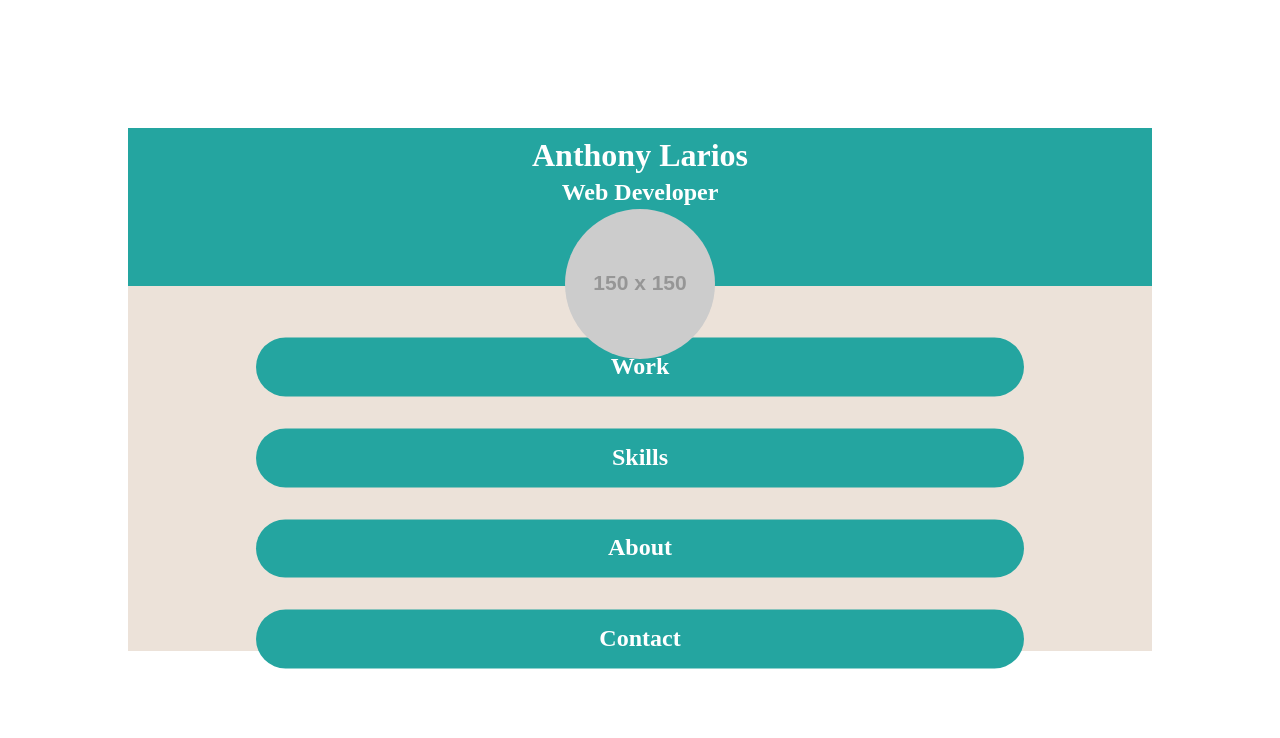
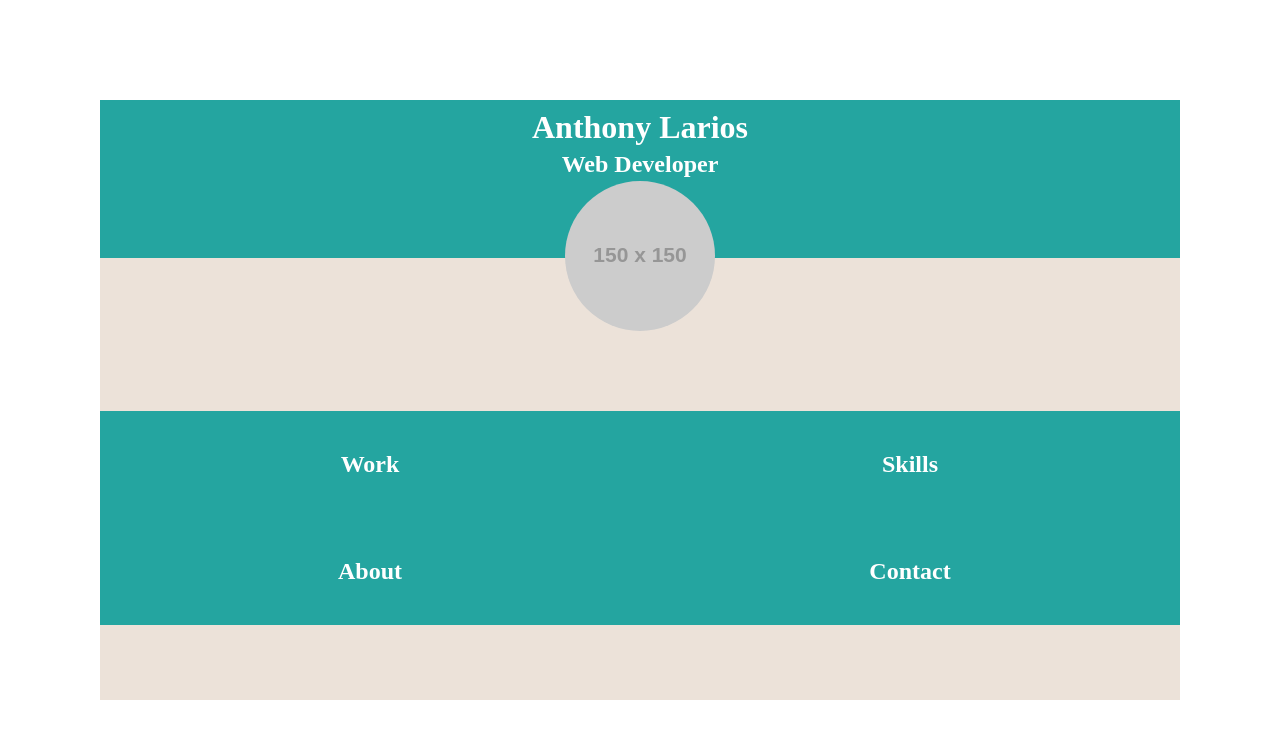
Before and after one commit to AnthonyLarios/portfolio, a plain HTML site: page index.html in a window 1280 px wide. Drawn offline with Linux system fonts and the light colour scheme; placeholder pictures from the web are drawn by us.

Commit message:
Modify desktop breakpoint for menu
Add hover transitions to menu links

```diff
--- a/index.html
+++ b/index.html
@@ -31,8 +31,6 @@
                 <li><a class="link" href="#" data-url="">About</a></li>
                 <li><a class="link" href="#" data-url="">Contact</a></li>
             </ul>
-
-            <div id="container"></div>
         </nav>
     </div>
 </body>
--- a/sass/2-base/_base.sass
+++ b/sass/2-base/_base.sass
@@ -1,5 +1,8 @@
 body
     min-height: 630px
+
+    @media (min-height: 630px)
+        height: 100vh
 
 li
     text-align: center
--- a/sass/3-layouts/_container.sass
+++ b/sass/3-layouts/_container.sass
@@ -2,10 +2,13 @@
     width: 100%
 
 #container-home
-    @media (min-width: 1000px)
-        height: 80%
-        width: 80%
-        margin: 10%
+    @media (min-width: 1000px) and (min-height: 630px)
+        position: absolute
+        top: 100px
+        left: 100px
+        height: calc(100% - 200px)
+        width: calc(100% - 200px)
+        overflow: hidden
 
 #conatiner
     @media (min-width: 500px)
--- a/sass/3-layouts/_header.sass
+++ b/sass/3-layouts/_header.sass
@@ -16,6 +16,7 @@
         z-index: 1
 
     @media (min-width: 1000px)
+        position: relative
         height: 25%
 
 #name-title
--- a/sass/3-layouts/_images.sass
+++ b/sass/3-layouts/_images.sass
@@ -12,3 +12,6 @@
 
     @media (min-height: 630px)
         top: 100%
+
+    @media (min-width: 1000px)
+        top: 100%
--- a/sass/3-layouts/_nav.sass
+++ b/sass/3-layouts/_nav.sass
@@ -29,5 +29,27 @@
             margin-top: 4vh
             margin-bottom: 4vh
 
-    @media (min-width: 1000px)
-        height: calc(55vh - 75px)
+    @media (min-width: 1000px) and (min-height: 630px)
+        height: 75%
+
+        li
+            width: 50%
+            border-radius: 0
+            margin: 0
+            display: inline-block
+            float: left
+            transition: background-color 0.3s linear
+
+            &:hover
+                background-color: #256BB5
+
+            a
+                padding: 5vh 50px
+                font-size: 1.5em
+                font-weight: bold
+                transition: color 0.3s linear
+                transition: letter-spacing 0.3s linear
+
+                &:hover
+                    color: #ECE2D9
+                    letter-spacing: 3px
```
Also changed, not shown: css/main.css, 1 other file.
